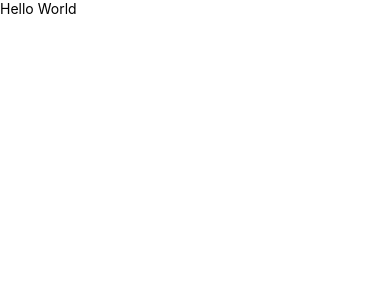
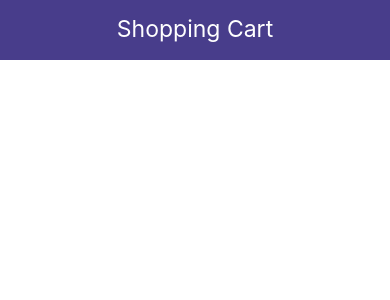
Before and after one commit to arasfi/Liste-de-courses-ReactNative-BasicApp, a React Native app: screen / in a window 390 px wide. Shown: the top 300 px of the page. Built offline with nearby package versions, Linux system fonts and the light colour scheme.

Commit message:
Added: props for the header

```diff
--- a/App.js
+++ b/App.js
@@ -1,10 +1,11 @@
 import React from 'react';
 import { View, Text, StyleSheet} from 'react-native'
+import Header from './components/Header'
 
 const App = () => {
     return (
         <View style={styles.container}>
-            <Text>Hello World</Text>
+            <Header title="Shopping Cart" />
         </View>
     );
 };
--- a/components/header.js
+++ b/components/header.js
@@ -1,16 +1,16 @@
 import React from 'react';
 import { View, Text, StyleSheet} from 'react-native'
 
-const Header = () => {
+const Header = (props) => {
     return (
         <View style={styles.header}>
-            <Text style={styles.text} >Hello World</Text>
+            <Text style={styles.text} >{props.title}</Text>
         </View>
     );
 };
 
 const styles = StyleSheet.create({
-    container: {
+    header: {
         height: 60,
         padding: 15,
         backgroundColor: 'darkslateblue'
```
